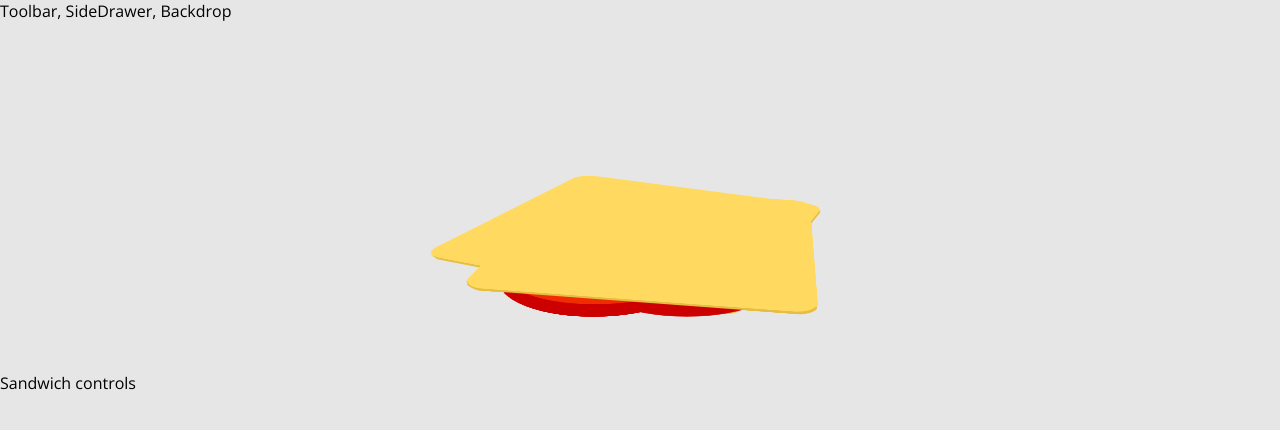
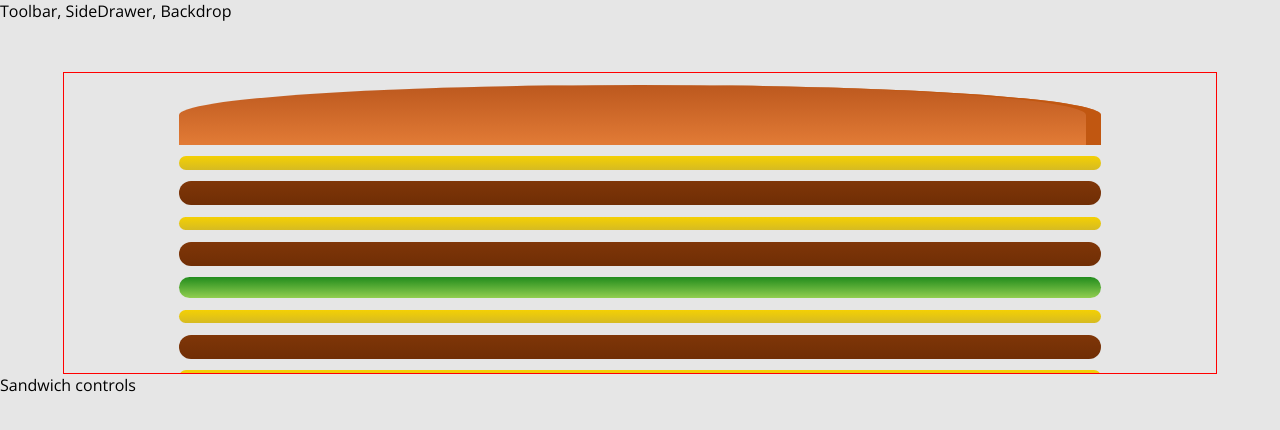
Before and after one commit to dragomir1/REACT-sandwichBuilder, a React app: page / in a window 1280 px wide. Shown: the top 430 px of the page. Built offline with nearby package versions, Linux system fonts and the light colour scheme.

Commit message:
additions

```diff
--- a/src/components/Sandwich/Sandwich.js
+++ b/src/components/Sandwich/Sandwich.js
@@ -1,5 +1,5 @@
 import React from 'react';
-import classes from './Sandwich.scss';
+import classes from './Sandwich.css';
 // import PropTypes from 'prop-types';
 import SandwichIngredient from './SandwichIngredient/SandwichIngredient';
 
@@ -11,17 +11,22 @@ import SandwichIngredient from './SandwichIngredient/SandwichIngredient';
 const sandwich = (props) => {
   return (
     <div className={classes.Sandwich}>
-      <SandwichIngredient type='cheese' />
-      <SandwichIngredient type='tomato' />
-      <SandwichIngredient type='cheese' />
-      <SandwichIngredient type='tomato' />
-      <SandwichIngredient type='cheese' />
-      <SandwichIngredient type='tomato' />
-      <SandwichIngredient type='cheese' />
-      <SandwichIngredient type='cheese' />
-      <SandwichIngredient type='tomato' />
-      <SandwichIngredient type='tomato' />
-      <SandwichIngredient type='cheese' />
+      <SandwichIngredient type="bread-top" />
+      <SandwichIngredient type="cheese" />
+      <SandwichIngredient type="ham" />
+      <SandwichIngredient type="cheese" />
+      <SandwichIngredient type="ham" />
+      <SandwichIngredient type="salad" />
+      <SandwichIngredient type="cheese" />
+      <SandwichIngredient type="ham" />
+      <SandwichIngredient type="cheese" />
+      <SandwichIngredient type="ham" />
+      <SandwichIngredient type="tomato" />
+      <SandwichIngredient type="cheese" />
+      <SandwichIngredient type="ham" />
+      <SandwichIngredient type="cheese" />
+      <SandwichIngredient type="ham" />
+      <SandwichIngredient type="bread-bottom" />
     </div>
   );
 };
--- a/src/components/Sandwich/SandwichIngredient/SandwichIngredient.css
+++ b/src/components/Sandwich/SandwichIngredient/SandwichIngredient.css
@@ -4,7 +4,7 @@
     background: linear-gradient(#F08E4A, #e27b36);
     border-radius: 0 0 30px 30px;
     box-shadow: inset -15px 0 #c15711;
-    margin: 2% auto;
+    margin: 1% auto;
 }
 
 .BreadTop {
@@ -13,7 +13,7 @@
     background: linear-gradient(#bc581e, #e27b36);
     border-radius: 50% 50% 0 0;
     box-shadow: inset -15px 0 #c15711;
-    margin: 2% auto;
+    margin: 1% auto;
     position: relative;
 }
 
@@ -21,22 +21,22 @@
     width: 80%;
     height: 8%;
     background: linear-gradient(#7f3608, #702e05);
-    margin: 2% auto;
+    margin: 1% auto;
     border-radius: 15px;
 }
 
 .Cheese {
-    width: 90%;
+    width: 80%;
     height: 4.5%;
-    margin: 2% auto;
+    margin: 1% auto;
     background: linear-gradient(#f4d004, #d6bb22);
     border-radius: 20px;
 }
 
 .Salad {
-    width: 85%;
+    width: 80%;
     height: 7%;
-    margin: 2% auto;
+    margin: 1% auto;
     background: linear-gradient(#228c1d, #91ce50);
     border-radius: 20px;
 }
@@ -45,5 +45,5 @@
     width: 80%;
     height: 3%;
     background: linear-gradient(#bf3813, #c45e38);
-    margin: 2% auto;
+    margin: 1% auto;
 }
--- a/src/components/Sandwich/SandwichIngredient/SandwichIngredient.js
+++ b/src/components/Sandwich/SandwichIngredient/SandwichIngredient.js
@@ -1,7 +1,7 @@
 import React, { Component } from 'react';
 // you need to install it in terminal
 import PropTypes from 'prop-types';
-import classes from './SandwichIngredient.scss';
+import classes from './SandwichIngredient.css';
 
 // inside a class you access props with 'this' keyword.
 // initialization is null even if something invalid is passed.
@@ -12,7 +12,10 @@ class SandwichIngredient extends Component {
 
     switch(this.props.type) {
     case('bread-top'):
-      ingredient = <div className={classes.Bread}></div>;
+      ingredient = <div className={classes.BreadTop}></div>;
+      break;
+    case('bread-bottom'):
+      ingredient = <div className={classes.BreadBottom}></div>;
       break;
     case('cheese'):
       ingredient = <div className={classes.Cheese}></div>;
```
